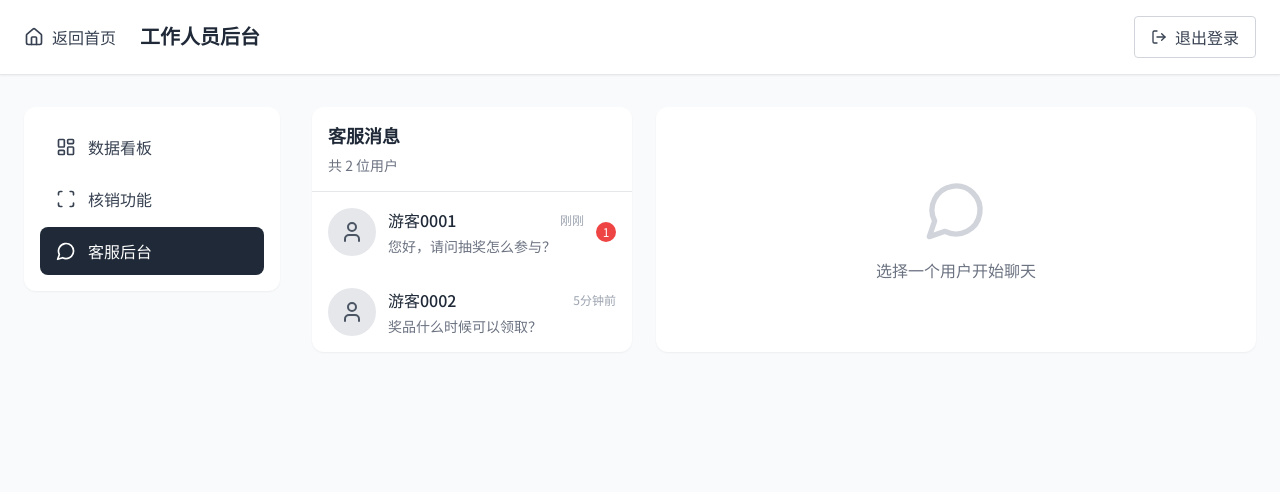
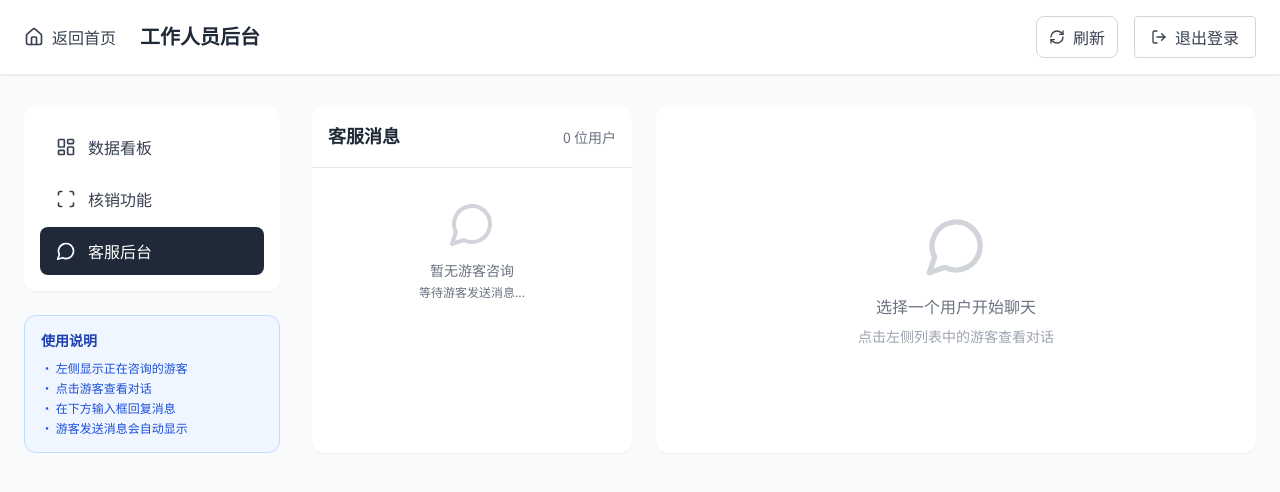
Before and after one commit to xiaoshu933-web/4872, a React (Vite) app: page /staff/chat in a window 1280 px wide. Shown: the top 492 px of the page. Built offline with nearby package versions, Linux system fonts and the light colour scheme; the HTML template or start-up script is replaced by a standard one.

Commit message:
修复游客与工作人员实时消息通信功能

```diff
--- a/src/pages/Chat.tsx
+++ b/src/pages/Chat.tsx
@@ -79,7 +79,6 @@ export default function Chat() {
         const updatedMessages = [...messages, newMessage]
         setMessages(updatedMessages)
         localStorage.setItem(`chat_messages_${visitorKey}`, JSON.stringify(updatedMessages))
-        localStorage.setItem(`staff_unread_${visitorKey}`, '1')
       }, 2000)
       return () => clearTimeout(timer)
     }
@@ -100,29 +99,39 @@ export default function Chat() {
     setMessages(updatedMessages)
     setInputMessage('')
     localStorage.setItem(`chat_messages_${visitorKey}`, JSON.stringify(updatedMessages))
-    localStorage.setItem(`staff_unread_${visitorKey}`, '1')
 
+    // 更新游客列表
+    const now = new Date().toLocaleTimeString('zh-CN', { hour: '2-digit', minute: '2-digit' })
     const staffVisitors = localStorage.getItem('staff_visitors')
     const visitorsList = staffVisitors ? JSON.parse(staffVisitors) : []
+
     if (!visitorsList.find((v: any) => v.id === visitorKey)) {
+      // 新游客
       visitorsList.push({
         id: visitorKey,
         name: `游客${visitorId.slice(-4)}`,
         phone: visitorId,
         avatar: visitorId.slice(-1).toUpperCase(),
         lastMessage: inputMessage,
-        lastTime: '刚刚',
-        unread: 1,
+        lastTime: now,
+        unread: 0,
+        hasNewMessage: true,
       })
-      localStorage.setItem('staff_visitors', JSON.stringify(visitorsList))
     } else {
-      const updatedVisitors = visitorsList.map((v: any) =>
-        v.id === visitorKey
-          ? { ...v, lastMessage: inputMessage, lastTime: '刚刚', unread: (v.unread || 0) + 1 }
-          : v
-      )
-      localStorage.setItem('staff_visitors', JSON.stringify(updatedVisitors))
+      // 更新现有游客
+      visitorsList.forEach((v: any) => {
+        if (v.id === visitorKey) {
+          v.lastMessage = inputMessage
+          v.lastTime = now
+          v.hasNewMessage = true
+        }
+      })
     }
+    localStorage.setItem('staff_visitors', JSON.stringify(visitorsList))
+
+    // 标记有新消息
+    localStorage.setItem(`visitor_has_new_message_${visitorKey}`, 'true')
+    localStorage.setItem(`staff_new_message_time_${visitorKey}`, now.toString())
 
     setIsTyping(true)
   }
--- a/src/pages/StaffChat.tsx
+++ b/src/pages/StaffChat.tsx
@@ -11,6 +11,7 @@ import {
   MoreVertical,
   Phone,
   User,
+  RefreshCw,
 } from 'lucide-react'
 
 interface Message {
@@ -18,7 +19,7 @@ interface Message {
   sender: 'visitor' | 'staff'
   content: string
   timestamp: string
-  type: 'text' | 'image'
+  visitorId: string
 }
 
 interface Visitor {
@@ -37,9 +38,9 @@ export default function StaffChat() {
   const [selectedVisitor, setSelectedVisitor] = useState<Visitor | null>(null)
   const [messages, setMessages] = useState<Message[]>([])
   const [inputMessage, setInputMessage] = useState('')
-  const [isTyping, setIsTyping] = useState(false)
   const [visitors, setVisitors] = useState<Visitor[]>([])
   const messagesEndRef = useRef<HTMLDivElement>(null)
+  const [refreshKey, setRefreshKey] = useState(0)
 
   const menuItems = [
     { id: 'dashboard', icon: LayoutDashboard, label: '数据看板', path: '/staff/dashboard' },
@@ -47,74 +48,40 @@ export default function StaffChat() {
     { id: 'chat', icon: MessageCircle, label: '客服后台', path: '/staff/chat' },
   ]
 
-  useEffect(() => {
+  // 加载游客列表
   const loadVisitors = () => {
     const savedVisitors = localStorage.getItem('staff_visitors')
     if (savedVisitors) {
       const parsedVisitors = JSON.parse(savedVisitors)
       setVisitors(parsedVisitors)
-      } else {
-        const defaultVisitors: Visitor[] = [
-          {
-            id: 'visitor_13800138001',
-            name: '游客0001',
-            phone: '138****0001',
-            avatar: '1',
-            lastMessage: '您好，请问抽奖怎么参与？',
-            lastTime: '刚刚',
-            unread: 1,
-          },
-          {
-            id: 'visitor_13800138002',
-            name: '游客0002',
-            phone: '139****0002',
-            avatar: '2',
-            lastMessage: '奖品什么时候可以领取？',
-            lastTime: '5分钟前',
-            unread: 0,
-          },
-        ]
-        setVisitors(defaultVisitors)
-        localStorage.setItem('staff_visitors', JSON.stringify(defaultVisitors))
     }
   }
 
+  useEffect(() => {
     loadVisitors()
+    // 每秒刷新游客列表
     const timer = setInterval(loadVisitors, 1000)
     return () => clearInterval(timer)
   }, [])
 
+  // 加载选中游客的消息
   useEffect(() => {
     if (selectedVisitor) {
-      const loadMessages = () => {
       const savedMessages = localStorage.getItem(`chat_messages_${selectedVisitor.id}`)
       if (savedMessages) {
-          const parsedMessages = JSON.parse(savedMessages)
-          setMessages(parsedMessages)
+        setMessages(JSON.parse(savedMessages))
       } else {
-          const defaultMessages: Message[] = [
-            {
-              id: '1',
-              sender: 'visitor',
-              content: '您好，请问抽奖怎么参与？',
-              timestamp: '10:00',
-              type: 'text',
-            },
-            {
-              id: '2',
-              sender: 'staff',
-              content: '您好！参与抽奖需要先登录账号，然后上传古城内的消费凭证获取抽奖次数。',
-              timestamp: '10:01',
-              type: 'text',
-            },
-          ]
-          setMessages(defaultMessages)
-          localStorage.setItem(`chat_messages_${selectedVisitor.id}`, JSON.stringify(defaultMessages))
+        setMessages([])
       }
     }
+  }, [selectedVisitor, refreshKey])
 
-      loadMessages()
-      const timer = setInterval(loadMessages, 1000)
+  // 每秒检查消息更新
+  useEffect(() => {
+    if (selectedVisitor) {
+      const timer = setInterval(() => {
+        setRefreshKey(k => k + 1)
+      }, 1000)
       return () => clearInterval(timer)
     }
   }, [selectedVisitor])
@@ -122,25 +89,6 @@ export default function StaffChat() {
   useEffect(() => {
     messagesEndRef.current?.scrollIntoView({ behavior: 'smooth' })
   }, [messages])
-
-  useEffect(() => {
-    if (isTyping) {
-      const timer = setTimeout(() => {
-        setIsTyping(false)
-        setMessages([
-          ...messages,
-          {
-            id: Date.now().toString(),
-            sender: 'visitor',
-            content: '好的，我知道了',
-            timestamp: new Date().toLocaleTimeString('zh-CN', { hour: '2-digit', minute: '2-digit' }),
-            type: 'text',
-          },
-        ])
-      }, 2000)
-      return () => clearTimeout(timer)
-    }
-  }, [isTyping, messages])
 
   const handleSend = () => {
     if (!inputMessage.trim() || !selectedVisitor) return
@@ -150,14 +98,20 @@ export default function StaffChat() {
       sender: 'staff',
       content: inputMessage,
       timestamp: new Date().toLocaleTimeString('zh-CN', { hour: '2-digit', minute: '2-digit' }),
-      type: 'text',
+      visitorId: selectedVisitor.id,
     }
 
-    const updatedMessages = [...messages, newMessage]
+    // 保存消息到 localStorage
+    const savedMessages = localStorage.getItem(`chat_messages_${selectedVisitor.id}`)
+    const currentMessages: Message[] = savedMessages ? JSON.parse(savedMessages) : []
+    const updatedMessages = [...currentMessages, newMessage]
+    localStorage.setItem(`chat_messages_${selectedVisitor.id}`, JSON.stringify(updatedMessages))
+
+    // 更新消息列表显示
     setMessages(updatedMessages)
     setInputMessage('')
-    localStorage.setItem(`chat_messages_${selectedVisitor.id}`, JSON.stringify(updatedMessages))
 
+    // 更新游客列表中的最后消息
     const savedVisitors = localStorage.getItem('staff_visitors')
     if (savedVisitors) {
       const visitorsList = JSON.parse(savedVisitors)
@@ -169,12 +123,11 @@ export default function StaffChat() {
       localStorage.setItem('staff_visitors', JSON.stringify(updatedVisitors))
       setVisitors(updatedVisitors)
     }
-
-    setIsTyping(true)
   }
 
   const handleSelectVisitor = (visitor: Visitor) => {
     setSelectedVisitor(visitor)
+    // 清除未读标记
     const savedVisitors = localStorage.getItem('staff_visitors')
     if (savedVisitors) {
       const visitorsList = JSON.parse(savedVisitors)
@@ -194,6 +147,17 @@ export default function StaffChat() {
     navigate('/')
   }
 
+  const handleRefresh = () => {
+    loadVisitors()
+    if (selectedVisitor) {
+      const savedMessages = localStorage.getItem(`chat_messages_${selectedVisitor.id}`)
+      if (savedMessages) {
+        setMessages(JSON.parse(savedMessages))
+      }
+    }
+    setRefreshKey(k => k + 1)
+  }
+
   return (
     <div className="min-h-screen bg-gray-50">
       <header className="bg-white border-b border-gray-200 shadow-sm">
@@ -208,6 +172,14 @@ export default function StaffChat() {
             </Link>
             <h1 className="text-xl font-serif font-bold text-gray-800">工作人员后台</h1>
           </div>
+          <div className="flex items-center space-x-4">
+            <button
+              onClick={handleRefresh}
+              className="flex items-center px-3 py-2 border border-gray-300 rounded-lg hover:bg-gray-100 transition-colors text-gray-700"
+            >
+              <RefreshCw className="w-4 h-4 mr-2" />
+              刷新
+            </button>
             <button
               onClick={handleLogout}
               className="flex items-center px-4 py-2 border border-gray-300 rounded hover:bg-gray-100 transition-colors text-gray-700"
@@ -215,6 +187,7 @@ export default function StaffChat() {
               <LogOut className="w-4 h-4 mr-2" />
               退出登录
             </button>
+          </div>
         </div>
       </header>
 
@@ -237,23 +210,40 @@ export default function StaffChat() {
               </Link>
             ))}
           </nav>
+
+          <div className="bg-blue-50 border border-blue-200 rounded-xl p-4 mt-6">
+            <h4 className="font-semibold text-blue-800 mb-2 text-sm">使用说明</h4>
+            <ul className="text-xs text-blue-700 space-y-1">
+              <li>• 左侧显示正在咨询的游客</li>
+              <li>• 点击游客查看对话</li>
+              <li>• 在下方输入框回复消息</li>
+              <li>• 游客发送消息会自动显示</li>
+            </ul>
+          </div>
         </aside>
 
         <main className="flex-1 flex">
           <div className="w-80 bg-white rounded-xl shadow-sm mr-6 flex flex-col">
-            <div className="p-4 border-b border-gray-200">
+            <div className="p-4 border-b border-gray-200 flex items-center justify-between">
               <h3 className="text-lg font-semibold text-gray-800">客服消息</h3>
-              <p className="text-sm text-gray-500 mt-1">
-                共 {visitors.length} 位用户
-              </p>
+              <span className="text-sm text-gray-500">
+                {visitors.length} 位用户
+              </span>
             </div>
 
             <div className="flex-1 overflow-y-auto">
-              {visitors.map((visitor) => (
+              {visitors.length === 0 ? (
+                <div className="p-8 text-center text-gray-500">
+                  <MessageCircle className="w-12 h-12 mx-auto mb-3 text-gray-300" />
+                  <p className="text-sm">暂无游客咨询</p>
+                  <p className="text-xs mt-1">等待游客发送消息...</p>
+                </div>
+              ) : (
+                visitors.map((visitor) => (
                   <button
                     key={visitor.id}
                     onClick={() => handleSelectVisitor(visitor)}
-                  className={`w-full p-4 text-left hover:bg-gray-50 transition-colors flex items-center space-x-3 ${
+                    className={`w-full p-4 text-left hover:bg-gray-50 transition-colors flex items-center space-x-3 border-b border-gray-100 ${
                       selectedVisitor?.id === visitor.id ? 'bg-blue-50' : ''
                     }`}
                   >
@@ -270,12 +260,13 @@ export default function StaffChat() {
                       </p>
                     </div>
                     {visitor.unread > 0 && (
-                    <span className="w-5 h-5 bg-red-500 text-white text-xs rounded-full flex items-center justify-center">
+                      <span className="w-6 h-6 bg-red-500 text-white text-xs rounded-full flex items-center justify-center">
                         {visitor.unread}
                       </span>
                     )}
                   </button>
-              ))}
+                ))
+              )}
             </div>
           </div>
 
@@ -324,18 +315,6 @@ export default function StaffChat() {
                       </div>
                     </div>
                   ))}
-
-                  {isTyping && (
-                    <div className="flex justify-start">
-                      <div className="bg-gray-100 px-4 py-3 rounded-lg rounded-bl-none">
-                        <div className="flex space-x-1">
-                          <span className="w-2 h-2 bg-gray-400 rounded-full animate-bounce" style={{ animationDelay: '0ms' }}></span>
-                          <span className="w-2 h-2 bg-gray-400 rounded-full animate-bounce" style={{ animationDelay: '150ms' }}></span>
-                          <span className="w-2 h-2 bg-gray-400 rounded-full animate-bounce" style={{ animationDelay: '300ms' }}></span>
-                        </div>
-                      </div>
-                    </div>
-                  )}
                   <div ref={messagesEndRef} />
                 </div>
 
@@ -349,7 +328,7 @@ export default function StaffChat() {
                       value={inputMessage}
                       onChange={(e) => setInputMessage(e.target.value)}
                       onKeyDown={(e) => e.key === 'Enter' && handleSend()}
-                      placeholder="输入消息..."
+                      placeholder="输入回复消息..."
                       className="flex-1 px-4 py-3 border border-gray-300 rounded-lg focus:outline-none focus:border-gray-600"
                       style={{ color: '#1f2937' }}
                     />
@@ -372,6 +351,7 @@ export default function StaffChat() {
                 <div className="text-center">
                   <MessageCircle className="w-16 h-16 mx-auto text-gray-300 mb-4" />
                   <p className="text-gray-500">选择一个用户开始聊天</p>
+                  <p className="text-sm text-gray-400 mt-2">点击左侧列表中的游客查看对话</p>
                 </div>
               </div>
             )}
```
Lines whose indentation alone changed are shown as unchanged.
